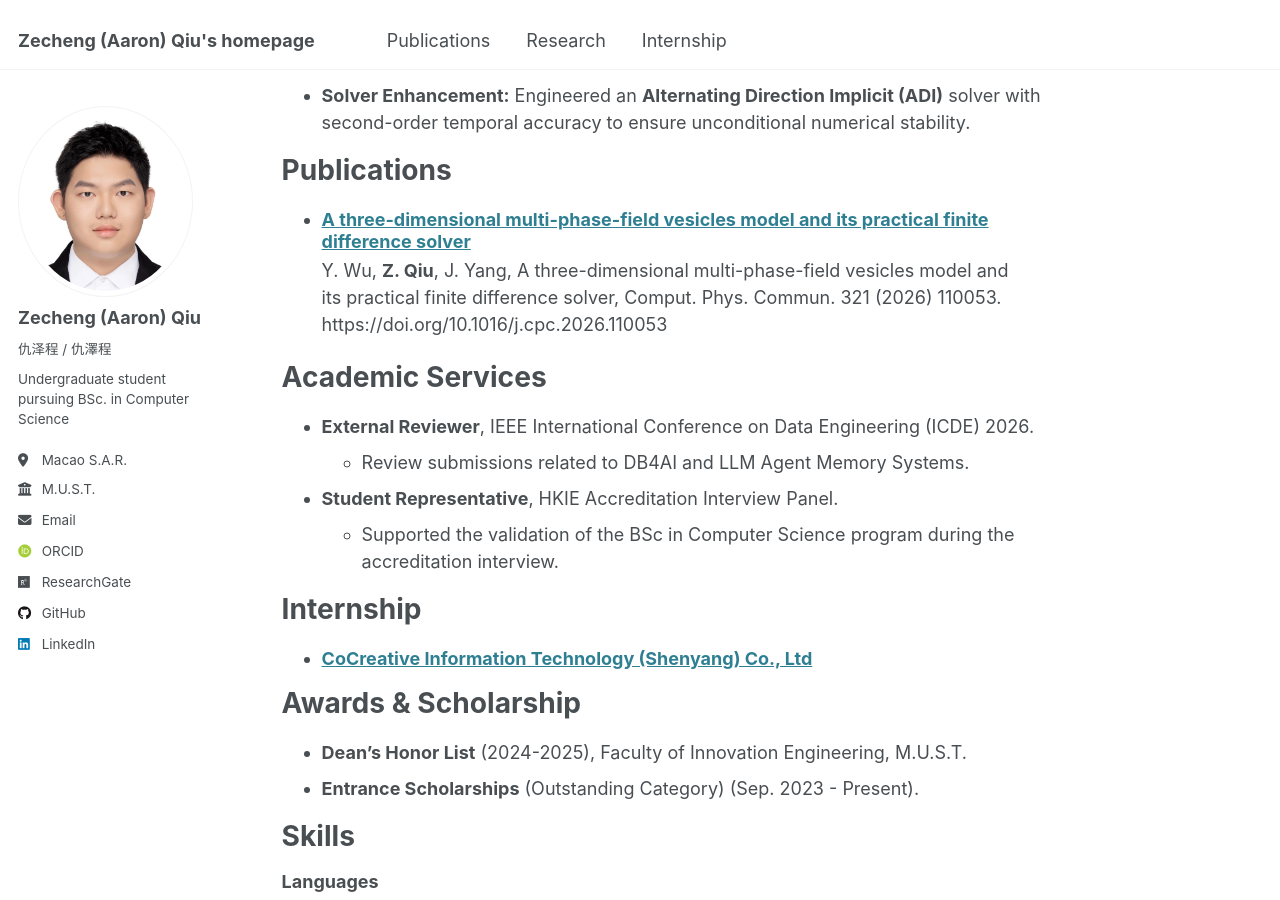
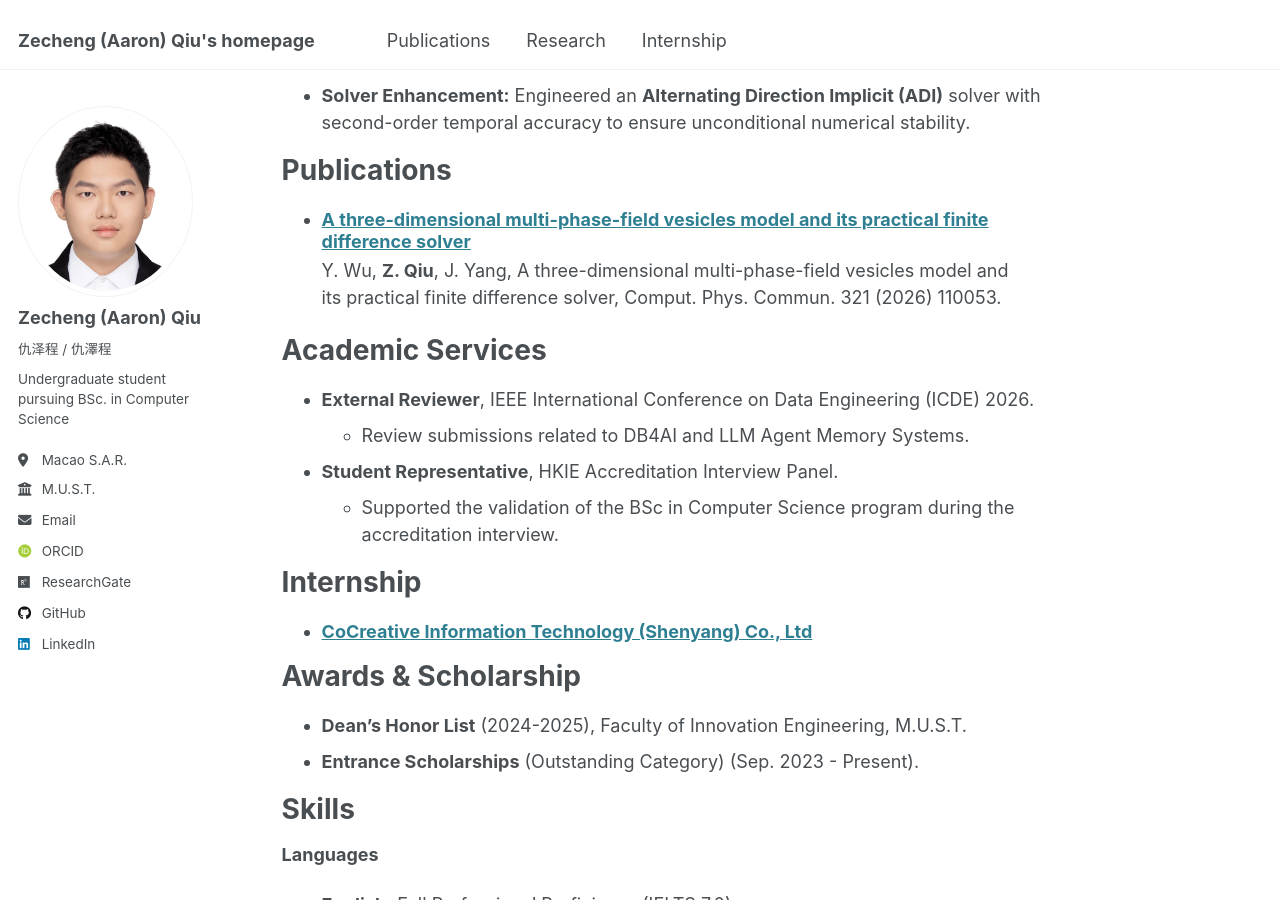
Before and after one commit to aaron-z-chiu/aaron-z-chiu.github.io, a Jekyll site: the page built from _pages/about.md, in a window 1280 px wide and 900 px high, scrolled down 1692 px. Built offline with Jekyll 4.4.1, drawn with Linux system fonts in a browser that asks for light colours; some web fonts are replaced; part of the change alters nothing that is shown.

Commit message:
Publication

```diff
--- a/_publications/2025-08-25-3d-vesicles-model.md
+++ b/_publications/2025-08-25-3d-vesicles-model.md
@@ -9,7 +9,7 @@ venue: 'Computer Physics Communications'
 # slidesurl: ''
 paperurl: 'https://doi.org/10.1016/j.cpc.2026.110053'
 codeurl: 'https://github.com/aaron-z-chiu/multiple-vesicles'
-citation: 'Y. Wu, <b>Z. Qiu</b>, J. Yang, A three-dimensional multi-phase-field vesicles model and its practical finite difference solver, Comput. Phys. Commun. 321 (2026) 110053. https://doi.org/10.1016/j.cpc.2026.110053'
+citation: 'Y. Wu, <b>Z. Qiu</b>, J. Yang, A three-dimensional multi-phase-field vesicles model and its practical finite difference solver, Comput. Phys. Commun. 321 (2026) 110053.'
 ---
 
 <b>Authors:</b> Y. Wu, <b>Z. Qiu</b>, J. Yang
```
